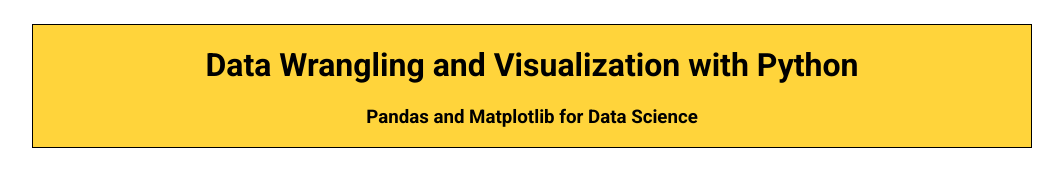
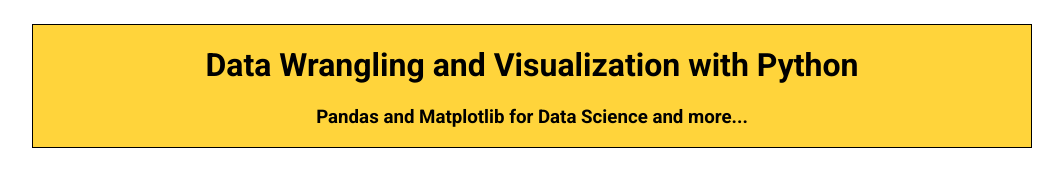
Before and after one commit to andymbryant/data-science-workshop, a plain HTML site: page index.html in a window 1280 px wide. Shown: the top 196 px of the page, without its empty margins (108-1171 px from the left). Drawn offline with Linux system fonts and the light colour scheme.

Commit message:
updated title

```diff
--- a/index.html
+++ b/index.html
@@ -14,7 +14,7 @@
   <div class="main-ctr">
     <div class="title">
       <h1>Data Wrangling and Visualization with Python</h1>
-      <h3>Pandas and Matplotlib for Data Science</h3>
+      <h3>Pandas and Matplotlib for Data Science and more...</h3>
     </div>
     <div class="content">
       <div class="text">Welcome! To get started, please follow these instructions:</div>
```
